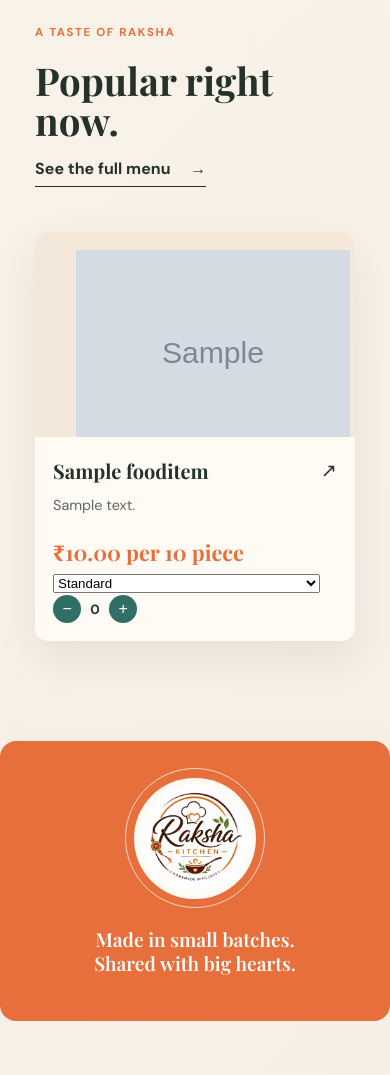
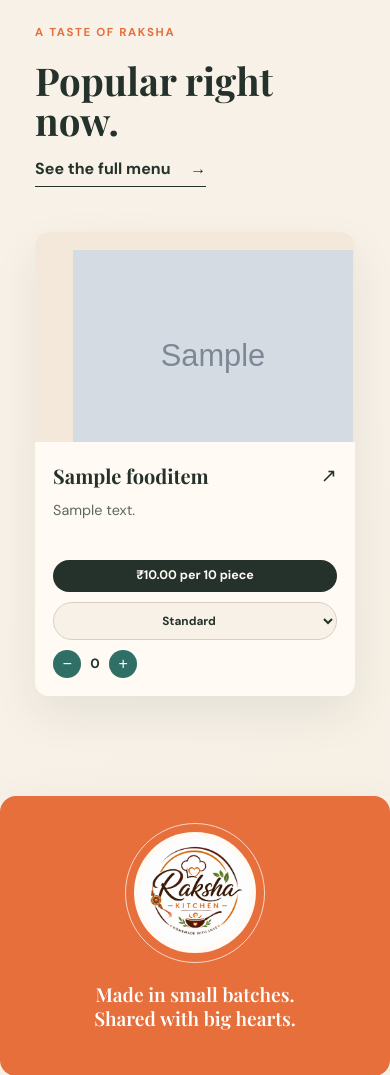
Before and after one commit to naveengoyal10/RakshaKitchen, a Django app: page / in a window 390 px wide. Shown: the part 3796-4871 px from the top of the page. Run offline with Django 5.2, Linux system fonts and the light colour scheme; data comes from the database, SQL or seed files in the repository; tables that the repository leaves empty hold one stand-in row (values such as "Sample post"); grey boxes marked "Sample" are stand-in pictures.

Commit message:
Polish popular food cards on mobile

```diff
--- a/static/css/hero-step-one.css
+++ b/static/css/hero-step-one.css
@@ -107,3 +107,75 @@
     min-height: 360px;
   }
 }
+
+/* Keep the homepage popular cards aligned without changing other card grids. */
+.featured .food-grid {
+  align-items: stretch;
+}
+
+.featured .food-card {
+  height: 100%;
+}
+
+.featured .food-info {
+  display: flex;
+  flex: 1;
+  flex-direction: column;
+}
+
+.featured .food-info > p {
+  flex: 1;
+}
+
+.featured .food-meta {
+  align-items: center;
+  display: flex;
+  flex-wrap: wrap;
+  gap: 10px;
+  justify-content: space-between;
+  margin-top: 20px;
+}
+
+.featured .food-meta strong {
+  background: var(--ink);
+  border-radius: 999px;
+  color: var(--paper);
+  flex: 0 1 auto;
+  font-family: var(--sans);
+  font-size: .78rem;
+  line-height: 1.25;
+  padding: 8px 12px;
+  white-space: normal;
+}
+
+.featured .food-variant {
+  background: var(--cream);
+  border: 1px solid var(--line);
+  border-radius: 999px;
+  color: var(--ink);
+  flex: 1 1 140px;
+  font: 600 .74rem var(--sans);
+  min-width: 0;
+  padding: 9px 11px;
+}
+
+@media (max-width: 760px) {
+  .featured .food-card {
+    min-height: 0;
+  }
+
+  .featured .food-art {
+    height: 210px;
+  }
+
+  .featured .food-meta {
+    align-items: stretch;
+    justify-content: flex-start;
+  }
+
+  .featured .food-meta strong,
+  .featured .food-variant {
+    flex: 1 1 100%;
+    text-align: center;
+  }
+}
```
